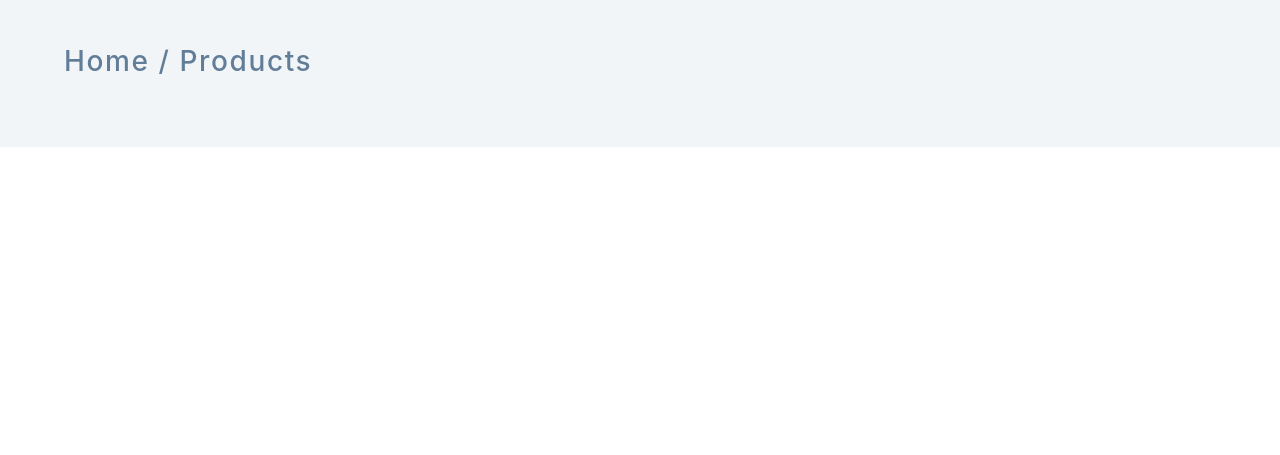
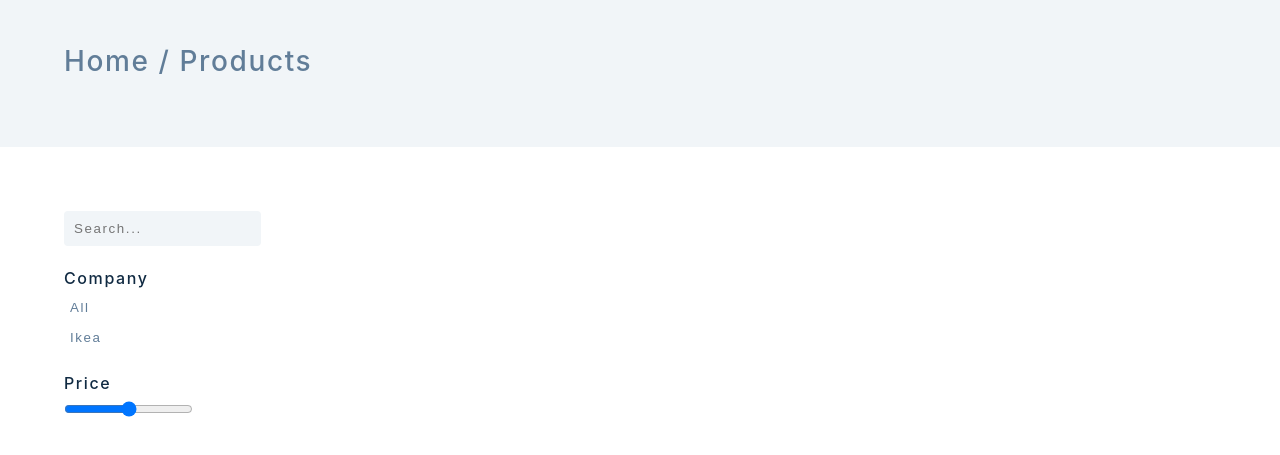
Before and after one commit to Hrodberht/comfy-store, a plain HTML site: page products.html in a window 1280 px wide. Shown: the part 109-564 px from the top of the page. Drawn offline with Linux system fonts and the light colour scheme.

Commit message:
Added filters for products

```diff
--- a/products.html
+++ b/products.html
@@ -124,7 +124,31 @@
     <!-- products -->
     <section class="products">
       <!-- filters -->
-      <div class="filters"></div>
+      <div class="filters">
+        <div class="filters-container">
+          <!-- search -->
+          <form class="input-form">
+            <input type="text" class="search-input" placeholder="search..." />
+          </form>
+          <!-- categories -->
+          <h4>Company</h4>
+          <article class="companies">
+            <button class="company-btn">all</button>
+            <button class="company-btn">ikea</button>
+          </article>
+          <!-- price -->
+          <h4>Price</h4>
+          <form class="price-form">
+            <input
+              type="range"
+              class="price-filter"
+              min="0"
+              value="50"
+              max="100"
+            />
+          </form>
+        </div>
+      </div>
       <!-- products -->
       <div class="products-container"></div>
     </section>
```
